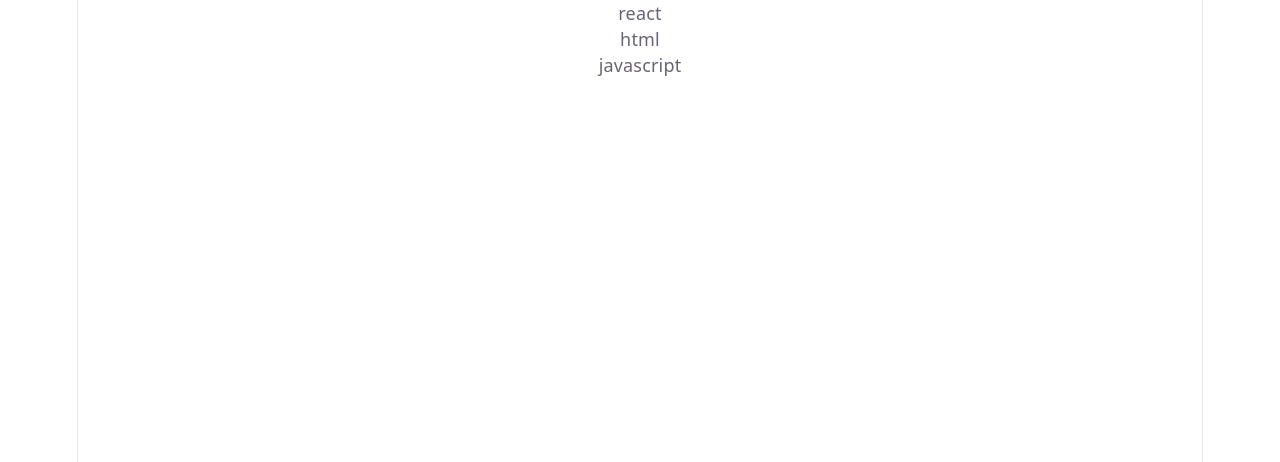
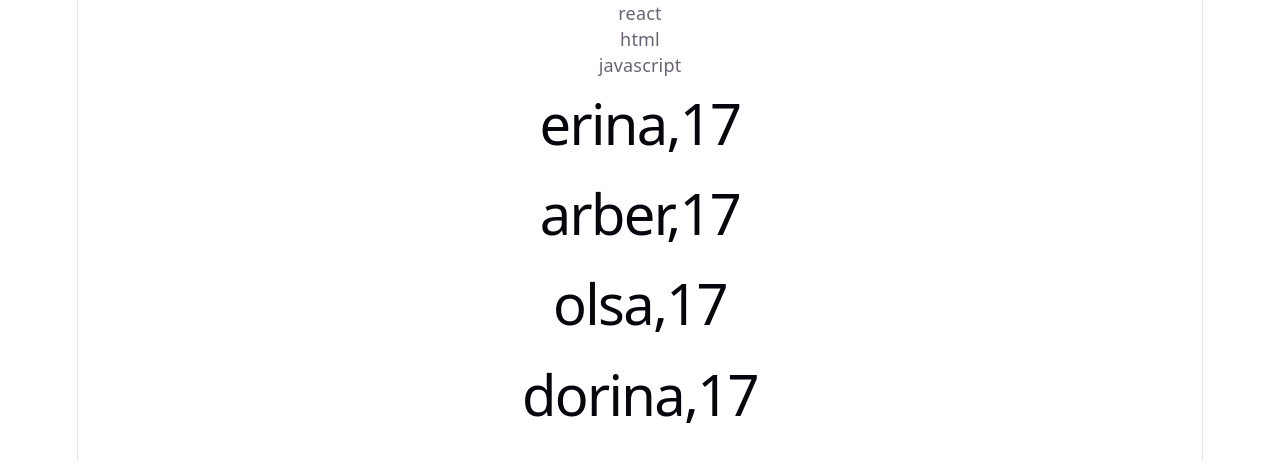
Before and after one commit to Erina21/react-lessons, a React (Vite) app: page / in a window 1280 px wide. Shown: the top 462 px of the page. Built offline with nearby package versions, Linux system fonts and the light colour scheme.

Commit message:
add code

```diff
--- a/src/App.jsx
+++ b/src/App.jsx
@@ -1,5 +1,27 @@
 
-const technologies =["react", "html", "javascript"]
+const technologies = ["react", "html", "javascript"]
+const students = [
+  {
+    id: 1,
+    name: "erina",
+    age: 17,
+  },
+  {
+    id: 2,
+    name: "arber",
+    age: 17,
+  },
+  {
+    id: 3,
+    name: "olsa",
+    age: 17,
+  },
+  {
+    id: 4,
+    name: "dorina",
+    age: 17,
+  },
+]
 function App() {
 
 
@@ -8,6 +30,9 @@ function App() {
       {technologies.map((tech) => (
         <div key={tech}>{tech}</div>
       ))}
+      {students.map((student) => (
+        <h1 key={student.id}>{student.name},{student.age}</h1>
+      ))}
     </>
   )
 }
```
